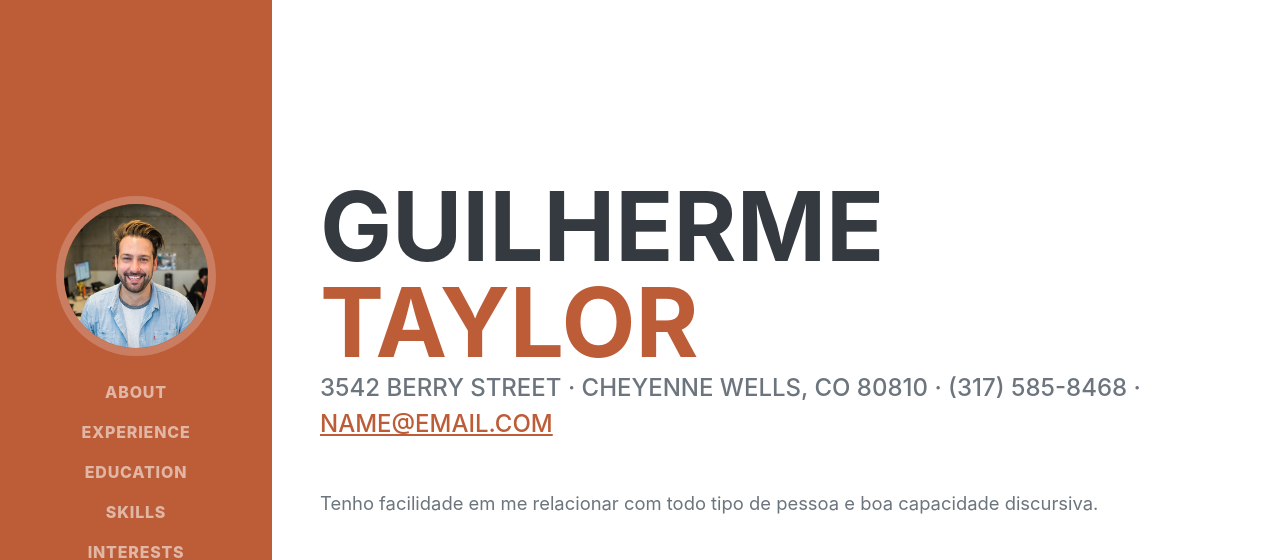
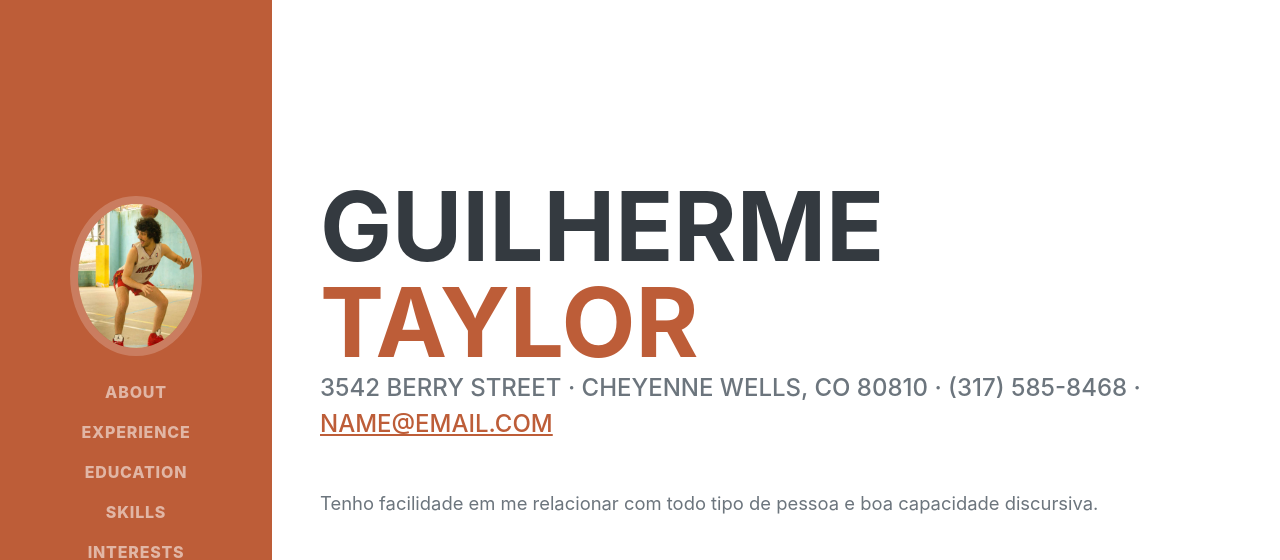
Before and after one commit to GuilhermeAzeved0/Primeiro-trabalho, a plain HTML site: page index.html in a window 1280 px wide. Shown: the top 560 px of the page. Drawn offline with nearby package versions, Linux system fonts and the light colour scheme; a web font is replaced by a local one.

Commit message:
Update index.html

```diff
--- a/index.html
+++ b/index.html
@@ -20,7 +20,7 @@
         <nav class="navbar navbar-expand-lg navbar-dark bg-primary fixed-top" id="sideNav">
             <a class="navbar-brand js-scroll-trigger" href="#page-top">
                 <span class="d-block d-lg-none">Guilherme Borgesr</span>
-                <span class="d-none d-lg-block"><img class="img-fluid img-profile rounded-circle mx-auto mb-2" src="assets/img/profile.jpg" alt="..." /></span>
+                <span class="d-none d-lg-block"><img class="img-fluid img-profile rounded-circle mx-auto mb-2" src="assets/img/4e241b2a7b7bf6d1e07bfde6ed2e6380.jpg" alt="..." /></span>
             </a>
             <button class="navbar-toggler" type="button" data-bs-toggle="collapse" data-bs-target="#navbarResponsive" aria-controls="navbarResponsive" aria-expanded="false" aria-label="Toggle navigation"><span class="navbar-toggler-icon"></span></button>
             <div class="collapse navbar-collapse" id="navbarResponsive">
```
